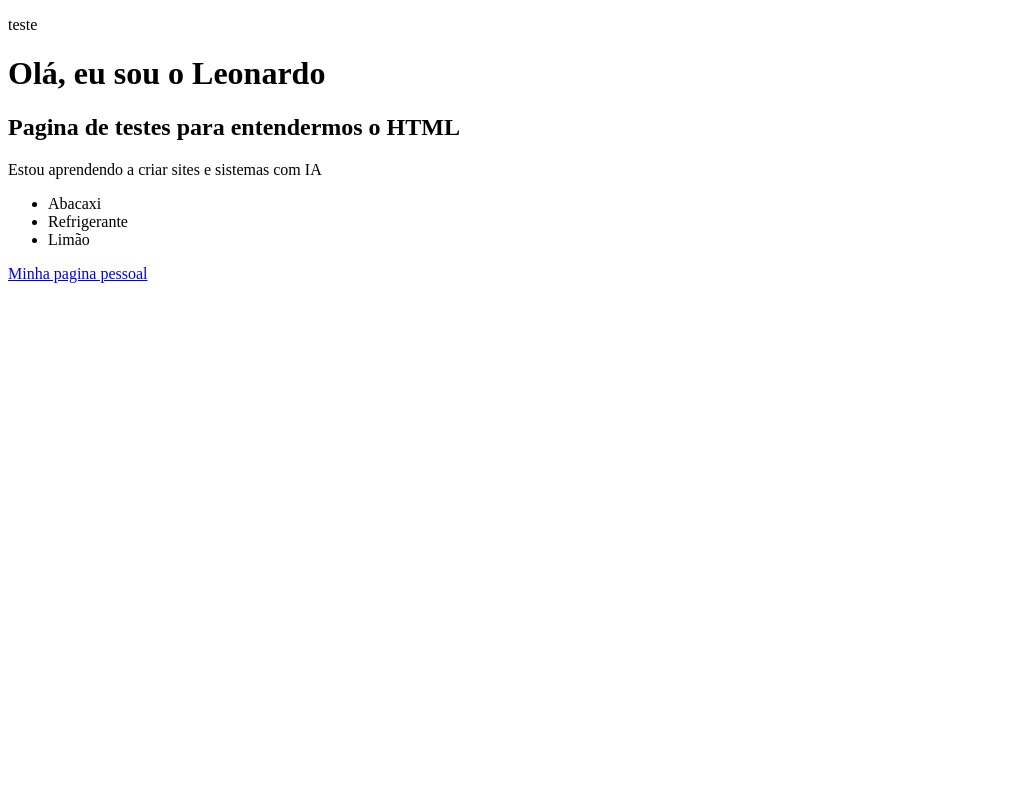
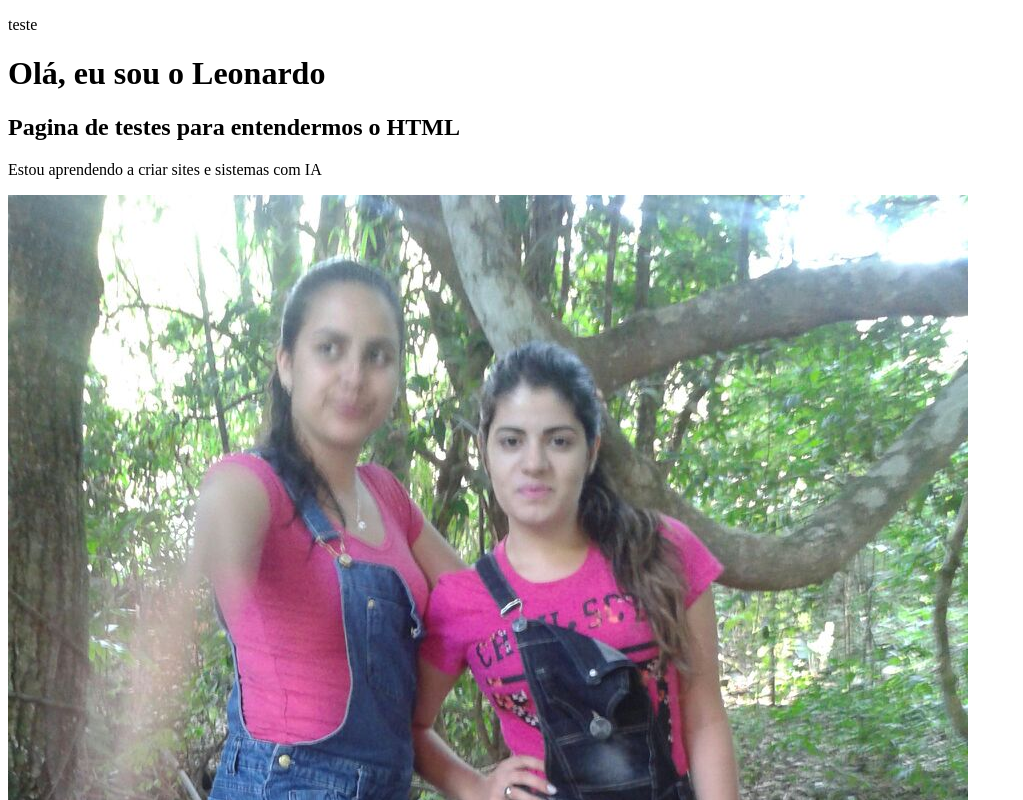
Before and after one commit to LeoDetrox/pagina-pessoal, a plain HTML site: page index.html in a window 1280 px wide. Shown: the top 800 px of the page, without its empty margins (0-1023 px from the left). Drawn offline with Linux system fonts and the light colour scheme.

Commit message:
Adicionar foto no header

```diff
--- a/index.html
+++ b/index.html
@@ -10,6 +10,7 @@
             <h1>Olá, eu sou o Leonardo</h1>
             <h2>Pagina de testes para entendermos o HTML</h2>
             <p>Estou aprendendo a criar sites e sistemas com IA</p>
+            <img src="imagens/49.jpg" alt="camylla-jessica">
         </header>
         <main>
             <section>
```
Also changed, not shown: imagens/49.jpg (added).
